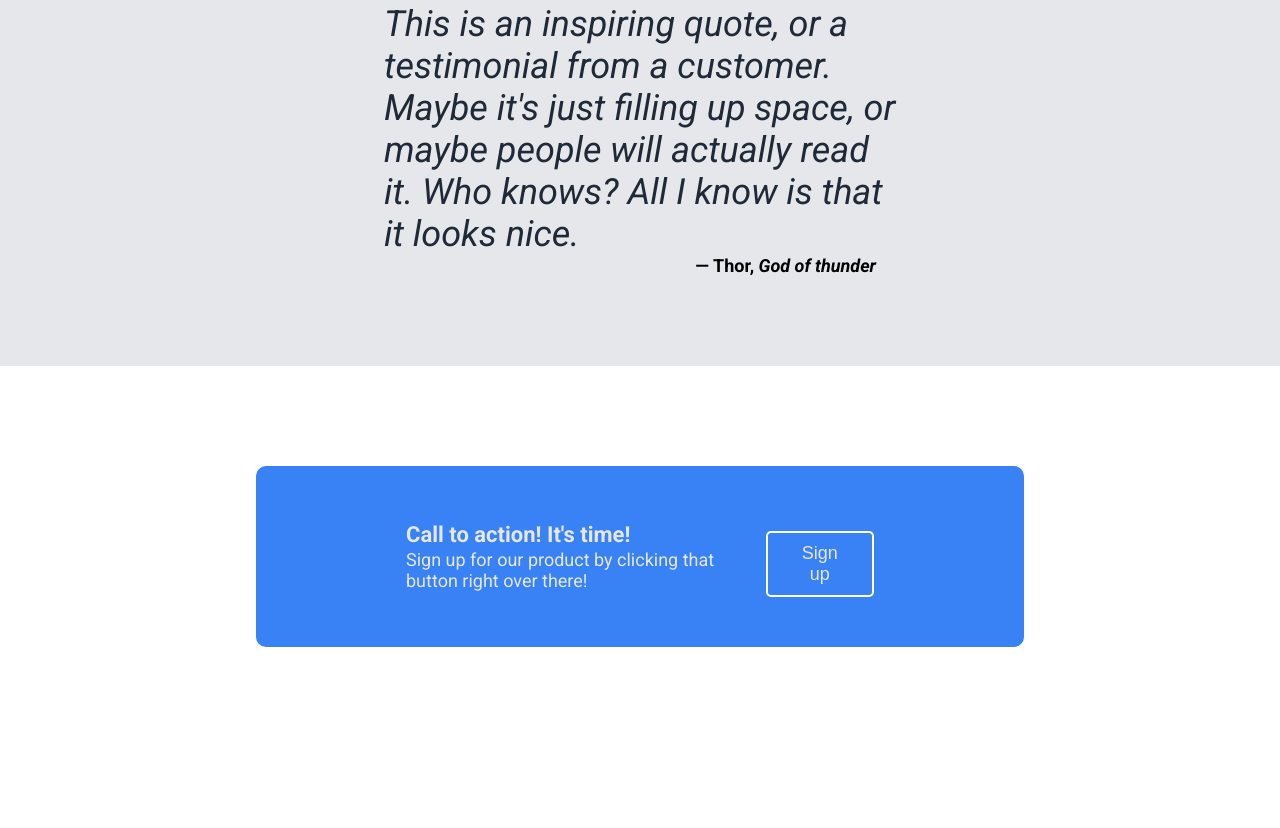
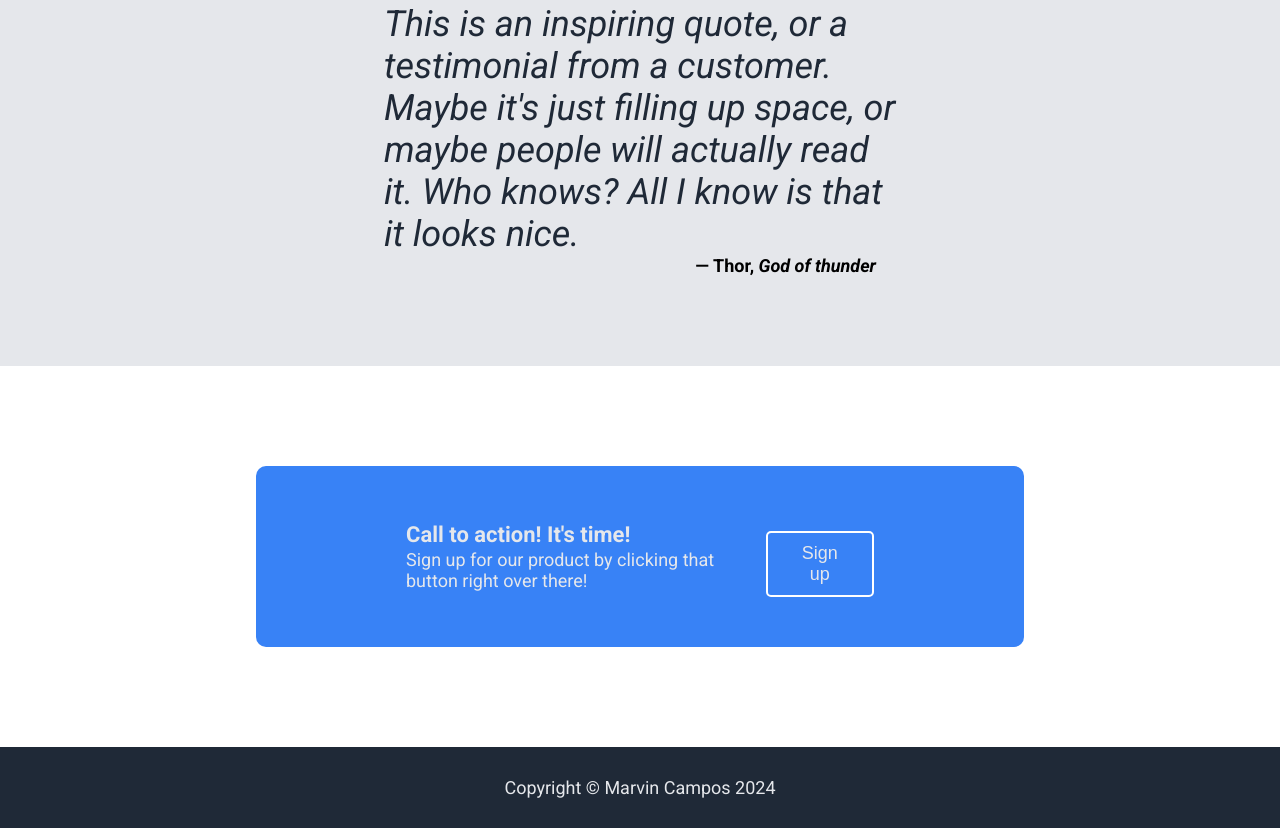
Before and after one commit to marvincamposce/landing-page, a plain HTML site: page index.html in a window 1280 px wide. Shown: the part 991-1819 px from the top of the page. Before the commit the page ends 1738 px from the top, so only its background shows below. Drawn offline with Linux system fonts and the light colour scheme.

Commit message:
Create footer for website

```diff
--- a/index.html
+++ b/index.html
@@ -72,5 +72,8 @@
       </div>
     </section>
   </main>
+  <footer>
+    <p class="text">Copyright &copy Marvin Campos 2024</p>
+  </footer>
 </body>
 </html>
--- a/style.css
+++ b/style.css
@@ -182,3 +182,11 @@ figcaption {
   border-radius: 5px;
   padding: 10px 30px;
 }
+
+footer {
+  background-color: #1F2937;
+  display: flex;
+  justify-content: center;
+  align-items: center;
+  padding: 30px 0;
+}
```
